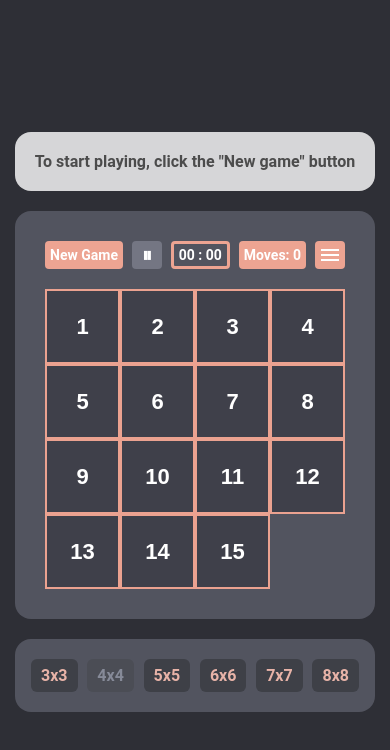
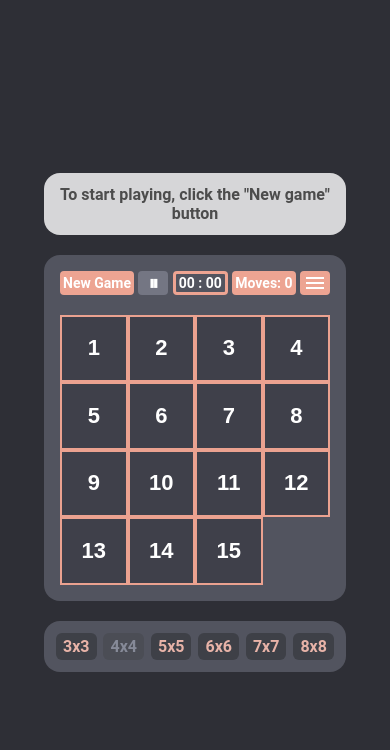
Before and after one commit to dementeyolga/frontend-projects-2022, a plain HTML site: page codejam-gem-puzzle/index.html in a window 390 px wide. Drawn offline with Linux system fonts and the light colour scheme.

Commit message:
feat: make adaptive for small smartphones

```diff
--- a/codejam-gem-puzzle/styles/style.scss
+++ b/codejam-gem-puzzle/styles/style.scss
@@ -22,13 +22,18 @@ body {
 
 .disclaimer {
 	margin-top: 30px;
-	padding: 20px 16px;
+	padding: 16px;
 	width: 360px;
 	color: #4c4c4c;
 	text-align: center;
 	font-weight: bold;
 	background-color: rgba(255, 255, 255, 0.804);
 	border-radius: 16px;
+
+	@media (max-width: 390px) {
+		width: 302px;
+		padding: 12px;
+	}
 }
 
 .puzzle {
@@ -38,6 +43,11 @@ body {
 		position: relative;
 		background-color: #52545f;
 		border-radius: 16px;
+
+		@media (max-width: 390px) {
+			margin: 20px auto;
+			padding: 16px;
+		}
 	}
 
 	&__button {
@@ -53,6 +63,10 @@ body {
 		line-height: 1;
 		background-color: #fead98e6;
 		transition: background-color 0.4s;
+
+		@media (max-width: 390px) {
+			padding: 2px 3px;
+		}
 
 		&:hover {
 			cursor: pointer;
@@ -131,6 +145,10 @@ body {
 
 				&:first-child {
 					top: 8px;
+
+					@media (max-width: 390px) {
+						top: 6px;
+					}
 				}
 
 				&:nth-child(2) {
@@ -140,6 +158,10 @@ body {
 
 				&:last-child {
 					bottom: 8px;
+
+					@media (max-width: 390px) {
+						bottom: 6px;
+					}
 				}
 			}
 		}
@@ -175,6 +197,10 @@ body {
 		.puzzle__button {
 			padding: 10px 12px;
 			width: 70%;
+
+			@media (max-width: 390px) {
+				width: 80%;
+			}
 		}
 
 		&-results {
@@ -187,6 +213,10 @@ body {
 			flex-direction: column;
 			justify-content: center;
 			text-align: center;
+
+			@media (max-width: 390px) {
+				width: 80%;
+			}
 		}
 
 		&-result {
@@ -209,6 +239,11 @@ body {
 		width: 300px;
 		height: 300px;
 		position: relative;
+
+		@media (max-width: 390px) {
+			width: 270px;
+			height: 270px;
+		}
 	}
 
 	&__tile {
@@ -283,13 +318,18 @@ body {
 		display: flex;
 		justify-content: space-between;
 		margin-bottom: 30px;
-		padding: 20px 16px;
+		padding: 16px;
 		width: 360px;
 		color: #fead98e6;
 		text-align: center;
 		font-weight: bold;
 		background-color: #52545f;
 		border-radius: 16px;
+
+		@media (max-width: 390px) {
+			width: 302px;
+			padding: 12px;
+		}
 	}
 
 	&__button {
@@ -298,6 +338,10 @@ body {
 		background-color: #3e4047;
 		color: #fbc0b2e6;
 		transition: 0.5s;
+
+		@media (max-width: 390px) {
+			padding: 4px 7px;
+		}
 
 		&:hover {
 			cursor: pointer;
```
Also changed, not shown: codejam-gem-puzzle/styles/style.css, 1 other file.
